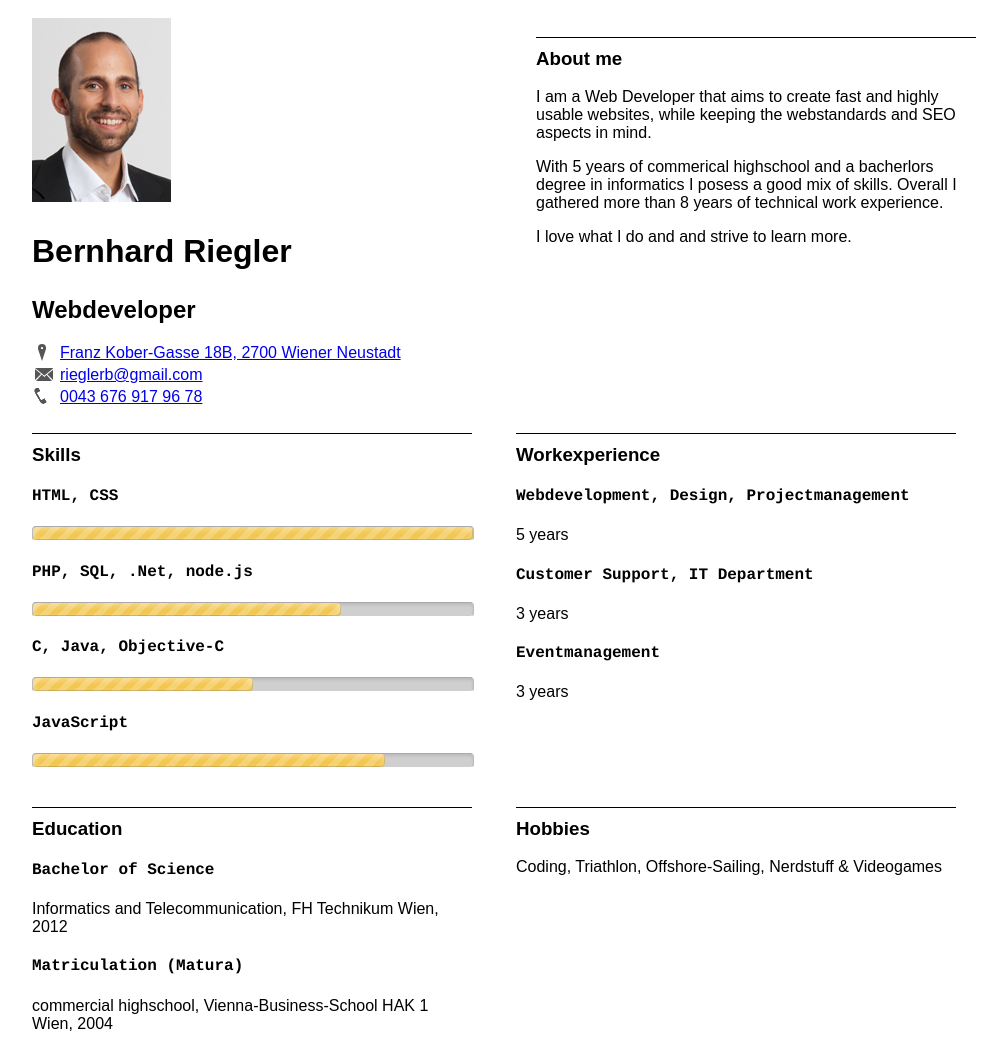
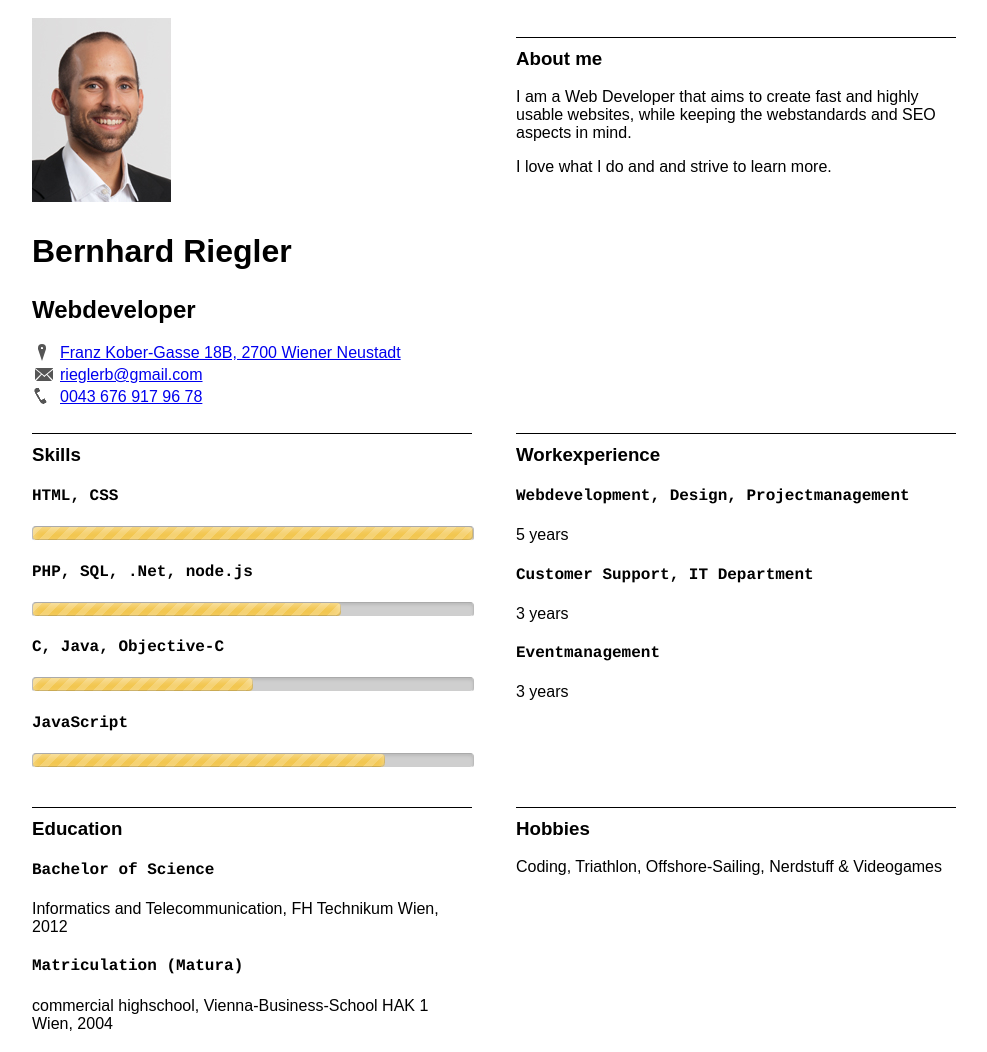
Before and after one commit to bernhardriegler/bernhardriegler.github.io, a plain HTML site: page cv/cv.html in a window 1280 px wide. Shown: the whole page, without its empty margins (6-993 px from the left). Drawn offline with Linux system fonts and the light colour scheme.

Commit message:
reformating

```diff
--- a/cv/cv.html
+++ b/cv/cv.html
@@ -22,10 +22,6 @@
             padding: 0 20px;
             vertical-align: top;
             margin: auto;
-        }
-
-        .heading {
-            width: 460px;
         }
 
         h1 {
@@ -346,7 +342,8 @@
 
 <body style="">
     <div class="wrapper">
-        <section class="heading"> <img class="portrait" src="cv_files/Bernhard-Riegler-Web-Developer.jpg" alt="Portrait of Bernhard Riegler">
+        <section class="heading">
+            <img class="portrait" src="cv_files/Bernhard-Riegler-Web-Developer.jpg" alt="Portrait of Bernhard Riegler">
             <div class="contactinfo">
                 <h1>Bernhard Riegler</h1>
                 <h2>Webdeveloper</h2>
@@ -360,7 +357,6 @@
         <section>
             <h3>About me</h3>
             <p>I am a Web Developer that aims to create fast and highly usable websites, while keeping the webstandards and SEO aspects in mind.</p>
-            <p>With 5 years of commerical highschool and a bacherlors degree in informatics I posess a good mix of skills. Overall I gathered more than 8 years of technical work experience.</p>
             <p>I love what I do and and strive to learn more.</p>
         </section>
         <section>
```
